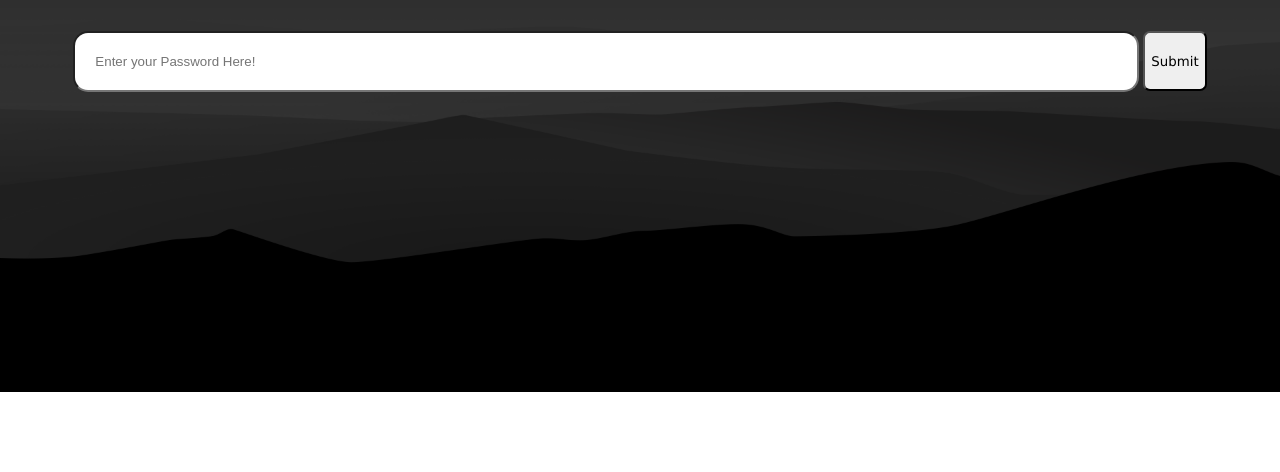
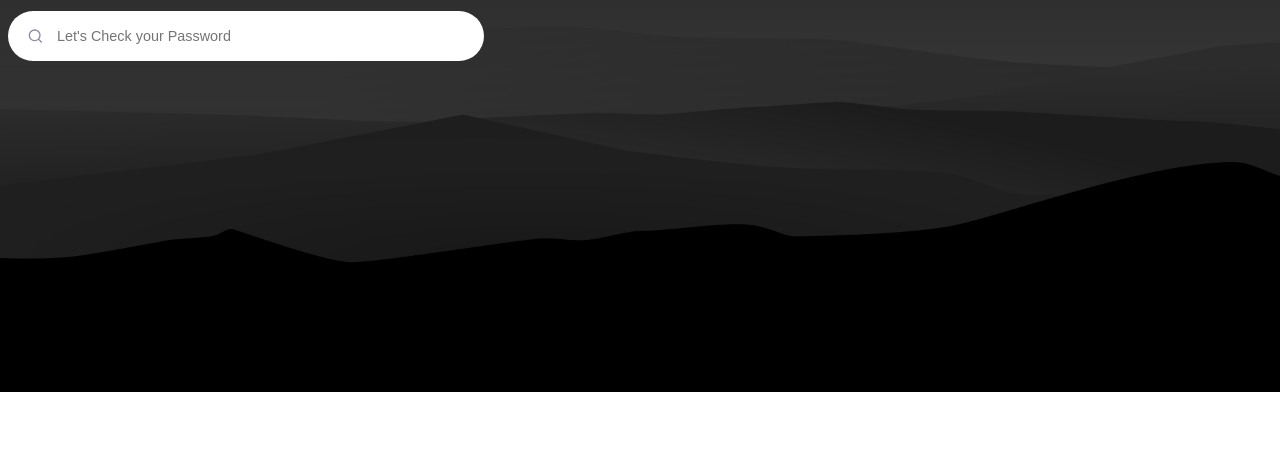
Before and after one commit to Marzuuq/CyberSecurity-Projects, a plain HTML site: page Password_Checker/index.html in a window 1280 px wide. Shown: the part 328-800 px from the top of the page. Drawn offline with Linux system fonts and the light colour scheme.

Commit message:
Updated CSS

```diff
--- a/Password_Checker/App.js
+++ b/Password_Checker/App.js
@@ -0,0 +1 @@
+button
--- a/Password_Checker/Style.css
+++ b/Password_Checker/Style.css
@@ -12,13 +12,13 @@
 .source-code-pro {
   font-family: "Source Code Pro", monospace;
   font-weight: 900;
-  font-size: 70px;
+  font-size: 60px;
   margin-top: 14rem;
   border-right: .15em solid rgb(255, 255, 255);
 
   white-space: nowrap;
   overflow: hidden;
-  border-right: .17em solid white;
+  border-right: .15em solid white;
 
  letter-spacing: 1px;
   animation:
@@ -50,34 +50,33 @@
 
 
 
-input[type = "text"]{
+/* input[type = "text"]{
     width: 65rem;
     height: 55px;
     border-radius: 15px;
     padding-left: 20px;
+    animation-name:fade;
+    animation-duration: 2s;;
 
 
-}
+} */
 
 
 nav {
   position: fixed;
-  top: 0;               /* Stick to the top */
-  left: 50%;            /* Start from the center */
-  transform: translateX(-50%); /* Move it back half width to center */
-
-  max-width: 1600px;     /* Your container width */
-  width: 100%;          /* Take full width until max-width */
-
+  top: 0;
+  left: 50%;
+  transform: translateX(-50%);
+  max-width: 1600px;
+  width: 100%;
   display: flex;
   justify-content: space-between;
   align-items: center;
   height: 60px;
+  background:black;
+  box-shadow: 0 2px 80px rgb(255, 255, 255);
+  transition: box-shadow 0.3s ease , border-color 0.3s ease;
 
-  background:black;     /* Add background so content behind doesn’t overlap */
-  box-shadow: 0 2px 80px rgb(255, 255, 255);
-
-  transition: box-shadow 0.3s ease , border-color 0.3s ease;
 
 }
 
@@ -101,11 +100,105 @@ nav a {
   font-family: system-ui, -apple-system, BlinkMacSystemFont, 'Segoe UI', Roboto, Oxygen, Ubuntu, Cantarell, 'Open Sans', 'Helvetica Neue', sans-serif;
   color: white;
   display: flex;
-  justify-content: flex-end;
+  justify-content: center;
 }
-.onButton{
+
+
+/* .onButton{
   height: 60px;
   border-radius: 7px;
   font-family: Verdana, Geneva, Tahoma, sans-serif;
 
+} */
+
+
+
+
+
+
+/* From Uiverse.io by satyamchaudharydev */
+/* From uiverse.io by @satyamchaudharydev */
+/* removing default style of button */
+
+.form button {
+  border: none;
+  background: none;
+  color: #8b8ba7;
 }
+/* styling of whole input container */
+.form {
+  --timing: 0.3s;
+  --width-of-input: 450px;
+  --height-of-input: 50px;
+  --border-height: 2px;
+  --input-bg: #fff;
+  --border-color: #2f2ee9;
+  --border-radius: 30px;
+  --after-border-radius: 1px;
+  position: relative;
+  width: var(--width-of-input);
+  height: var(--height-of-input);
+  display: flex;
+  align-items: center;
+  padding-inline: 0.8em;
+  border-radius: var(--border-radius);
+  transition: border-radius 0.5s ease;
+  background: var(--input-bg,#fff);
+
+}
+/* styling of Input */
+  .input {
+    font-size: 0.9rem;
+    background-color: transparent;
+    width: 100%;
+    height: 100%;
+    padding-inline: 0.5em;
+    padding-block: 0.7em;
+    border: none;
+    align-items: center;
+
+  }
+/* styling of animated border */
+.form:before {
+  content: "";
+  position: absolute;
+  background: var(--border-color);
+  transform: scaleX(0);
+  transform-origin: center;
+  width: 100%;
+  height: var(--border-height);
+  left: 0;
+  bottom: 0;
+  border-radius: 1px;
+  transition: transform var(--timing) ease;
+}
+/* Hover on Input */
+.form:focus-within {
+  border-radius: var(--after-border-radius);
+}
+
+input:focus {
+  outline: none;
+}
+/* here is code of animated border */
+.form:focus-within:before {
+  transform: scale(1);
+}
+/* styling of close button */
+/* == you can click the close button to remove text == */
+.reset {
+  border: none;
+  background: none;
+  opacity: 0;
+  visibility: hidden;
+}
+/* close button shown when typing */
+input:not(:placeholder-shown) ~ .reset {
+  opacity: 1;
+  visibility: visible;
+}
+/* sizing svg icons */
+.form svg {
+  width: 17px;
+  margin-top: 3px;
+}
--- a/Password_Checker/index.html
+++ b/Password_Checker/index.html
@@ -23,9 +23,34 @@
    </nav>
     <div id="main">
         <h1 class="source-code-pro">Password Checker</h1>
-        <input type="text" placeholder="Enter your Password Here!" id = "inputtext">
-        <button class="onButton"> Submit </button>
+        <!-- <input type="text" placeholder="Enter your Password Here!" id = "inputtext">
+        <button class="onButton"> Submit </button> -->
 
     </div>
+
+
+
+
+
+
+
+      <form class="form">
+      <button>
+          <svg width="17" height="16" fill="none" xmlns="http://www.w3.org/2000/svg" role="img" aria-labelledby="search">
+              <path d="M7.667 12.667A5.333 5.333 0 107.667 2a5.333 5.333 0 000 10.667zM14.334 14l-2.9-2.9" stroke="currentColor" stroke-width="1.333" stroke-linecap="round" stroke-linejoin="round"></path>
+          </svg>
+      </button>
+      <input class="input" placeholder="Let's Check your Password" required="" type="text">
+      <button class="reset" type="reset">
+          <svg xmlns="http://www.w3.org/2000/svg" class="h-6 w-6" fill="none" viewBox="0 0 24 24" stroke="currentColor" stroke-width="2">
+              <path stroke-linecap="round" stroke-linejoin="round" d="M6 18L18 6M6 6l12 12"></path>
+          </svg>
+      </button>
+  </form>
+
+
+
+
+
 </body>
 </html>
```
